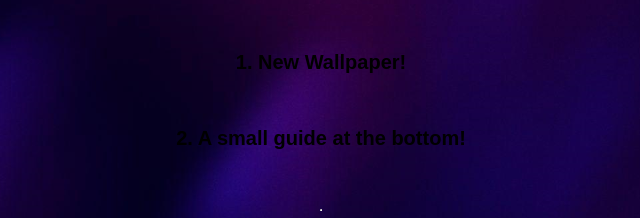
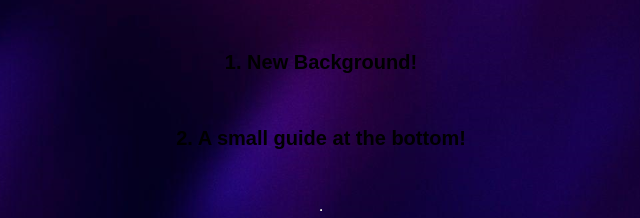
Before and after one commit to WebDevSimplified/wordle-clone, a plain HTML site: page index.html in a window 1280 px wide. Shown: the part 247-465 px from the top of the page, 319-959 px from the left. Drawn offline with Linux system fonts and the light colour scheme.

Commit message:
Update index.html

```diff
--- a/index.html
+++ b/index.html
@@ -13,7 +13,7 @@
   <H1 style="text-align:center;"> Rordle </h1>
   <H4 style="text-align:center;">  Made by <a href="https://camjam948.xyz">Camden V</a>. View the code <a href="https://github.com/CamjamPNG/royhart-wordle">here (click this)</a> if you wanna see how this was made. </h4>
   <H4 style="text-align:center;">  1.1 Update!</h4>
-  <H4 style="text-align:center;">  1. New Wallpaper! </h4>
+  <H4 style="text-align:center;">  1. New Background! </h4>
   <H4 style="text-align:center;">  2. A small guide at the bottom! </h4>
   <br>
   <hr>
```
